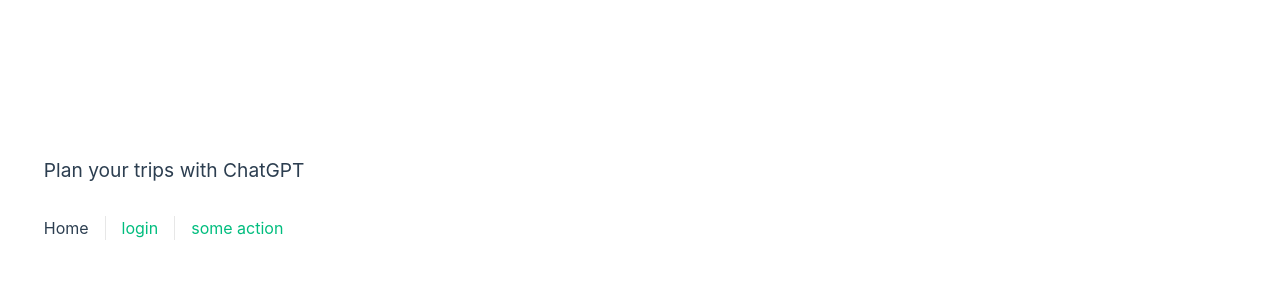
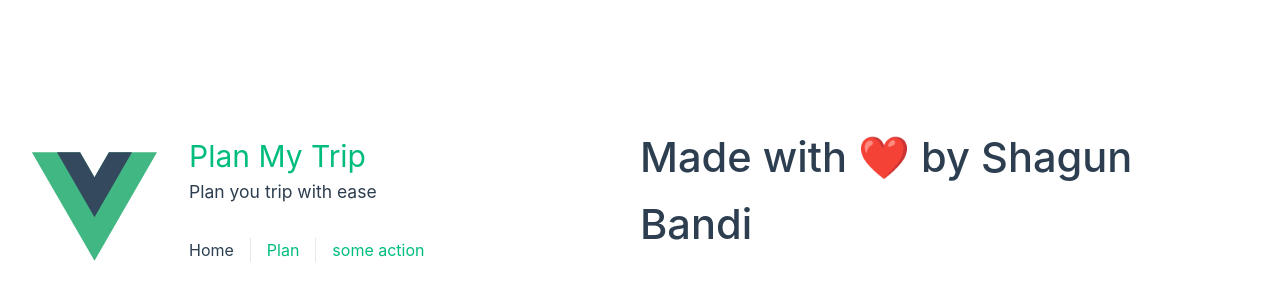
Before and after one commit to shagunbandi/PlanMyTrip, a Vue app in the folder frontend/: page /#/ in a window 1280 px wide. Shown: the part 194-494 px from the top of the page. Built offline with nearby package versions, Linux system fonts and the light colour scheme; what @fawmi/vue-google-maps would draw is missing.

Commit message:
Home and Plan Page

```diff
--- a/frontend/src/App.vue
+++ b/frontend/src/App.vue
@@ -1,86 +1,7 @@
 <script setup>
-import { RouterLink, RouterView } from 'vue-router'
-import NavigationSide from './components/NavigationSide.vue'
+
 </script>
 
 <template>
-  <header>
-    <!-- <img alt="Vue logo" class="logo" src="@/assets/logo.svg" width="125" height="125" /> -->
-
-    <div class="wrapper">
-      <NavigationSide msg="Plan My Trip" />
-
-      <nav>
-        <RouterLink to="/">Home</RouterLink>
-        <RouterLink to="/login">login</RouterLink>
-        <RouterLink to="/some-action">some action</RouterLink>
-      </nav>
-    </div>
-  </header>
-
   <RouterView />
 </template>
-
-<style scoped>
-header {
-  line-height: 1.5;
-  max-height: 100vh;
-}
-
-.logo {
-  display: block;
-  margin: 0 auto 2rem;
-}
-
-nav {
-  width: 100%;
-  font-size: 12px;
-  text-align: center;
-  margin-top: 2rem;
-}
-
-nav a.router-link-exact-active {
-  color: var(--color-text);
-}
-
-nav a.router-link-exact-active:hover {
-  background-color: transparent;
-}
-
-nav a {
-  display: inline-block;
-  padding: 0 1rem;
-  border-left: 1px solid var(--color-border);
-}
-
-nav a:first-of-type {
-  border: 0;
-}
-
-@media (min-width: 1024px) {
-  header {
-    display: flex;
-    place-items: center;
-    padding-right: calc(var(--section-gap) / 2);
-  }
-
-  .logo {
-    margin: 0 2rem 0 0;
-  }
-
-  header .wrapper {
-    display: flex;
-    place-items: flex-start;
-    flex-wrap: wrap;
-  }
-
-  nav {
-    text-align: left;
-    margin-left: -1rem;
-    font-size: 1rem;
-
-    padding: 1rem 0;
-    margin-top: 1rem;
-  }
-}
-</style>
--- a/frontend/src/components/NavigationSide.vue
+++ b/frontend/src/components/NavigationSide.vue
@@ -1,40 +1,73 @@
 <script setup>
-// defineProps({
-//   msg: {
-//     type: String,
-//     required: true
-//   }
-// })
 </script>
 
 <template>
   <div class="greetings">
-    <h1 class="green">{{ msg }}</h1>
-    <h3>Plan your trips with ChatGPT</h3>
+    <h1 class="green">Plan My Trip</h1>
+    <h3>Plan you trip with ease</h3>
   </div>
 </template>
 
-<style scoped>
-h1 {
-  font-weight: 500;
-  font-size: 2.6rem;
-  position: relative;
-  top: -10px;
+<style>
+header {
+  line-height: 1.5;
+  max-height: 100vh;
 }
 
-h3 {
-  font-size: 1.2rem;
+.logo {
+  display: block;
+  margin: 0 auto 2rem;
 }
 
-.greetings h1,
-.greetings h3 {
+nav {
+  width: 100%;
+  font-size: 12px;
   text-align: center;
+  margin-top: 2rem;
+}
+
+nav a.router-link-exact-active {
+  color: var(--color-text);
+}
+
+nav a.router-link-exact-active:hover {
+  background-color: transparent;
+}
+
+nav a {
+  display: inline-block;
+  padding: 0 1rem;
+  border-left: 1px solid var(--color-border);
+}
+
+nav a:first-of-type {
+  border: 0;
 }
 
 @media (min-width: 1024px) {
-  .greetings h1,
-  .greetings h3 {
+  header {
+    display: flex;
+    place-items: center;
+    padding-right: calc(var(--section-gap) / 2);
+  }
+
+  .logo {
+    margin: 0 2rem 0 0;
+  }
+
+  header .wrapper {
+    display: flex;
+    place-items: flex-start;
+    flex-wrap: wrap;
+  }
+
+  nav {
     text-align: left;
+    margin-left: -1rem;
+    font-size: 1rem;
+
+    padding: 1rem 0;
+    margin-top: 1rem;
   }
 }
 </style>
--- a/frontend/src/router/index.js
+++ b/frontend/src/router/index.js
@@ -6,7 +6,12 @@
     {
       path: '/',
       name: 'Home',
-      component: () => import('../views/MainView.vue')
+      component: () => import('../views/HomeView.vue')
+    },
+    {
+      path: '/plan',
+      name: 'Plan',
+      component: () => import('../views/PlanView.vue')
     }
   ]
 })
--- /dev/null
+++ b/frontend/src/views/HomeView.vue
@@ -0,0 +1,56 @@
+<script>
+import { RouterLink } from 'vue-router'
+import NavigationSide from '../components/NavigationSide.vue'
+
+export default {
+    name: 'HomeView',
+    components: {
+        RouterLink,
+        NavigationSide
+    }
+  }
+
+</script>
+
+<template>
+    <header>
+    <img alt="Vue logo" class="logo" src="@/assets/logo.svg" width="125" height="125" />
+
+    <div class="wrapper">
+      <NavigationSide />
+
+      <nav>
+        <RouterLink to="/">Home</RouterLink>
+        <RouterLink to="/plan">Plan</RouterLink>
+        <RouterLink to="/some-action">some action</RouterLink>
+      </nav>
+    </div>
+  </header>
+
+  <h1>Made with ❤️ by Shagun Bandi</h1>
+</template>
+
+<style scoped>
+h1 {
+  font-weight: 500;
+  font-size: 2.6rem;
+  position: relative;
+  top: -10px;
+}
+
+h3 {
+  font-size: 1.2rem;
+}
+
+.greetings h1,
+.greetings h3 {
+  text-align: center;
+}
+
+@media (min-width: 1024px) {
+  .greetings h1,
+  .greetings h3 {
+    text-align: left;
+  }
+}
+</style>
--- a/frontend/src/views/MainView.vue
+++ b/frontend/src/views/PlanView.vue
@@ -5,7 +5,7 @@
 // import find from '../utitlities/findPathCircular'
 
 export default {
-  name: 'MainView',
+  name: 'PlanView',
   data() {
     return {
       items: []
```
